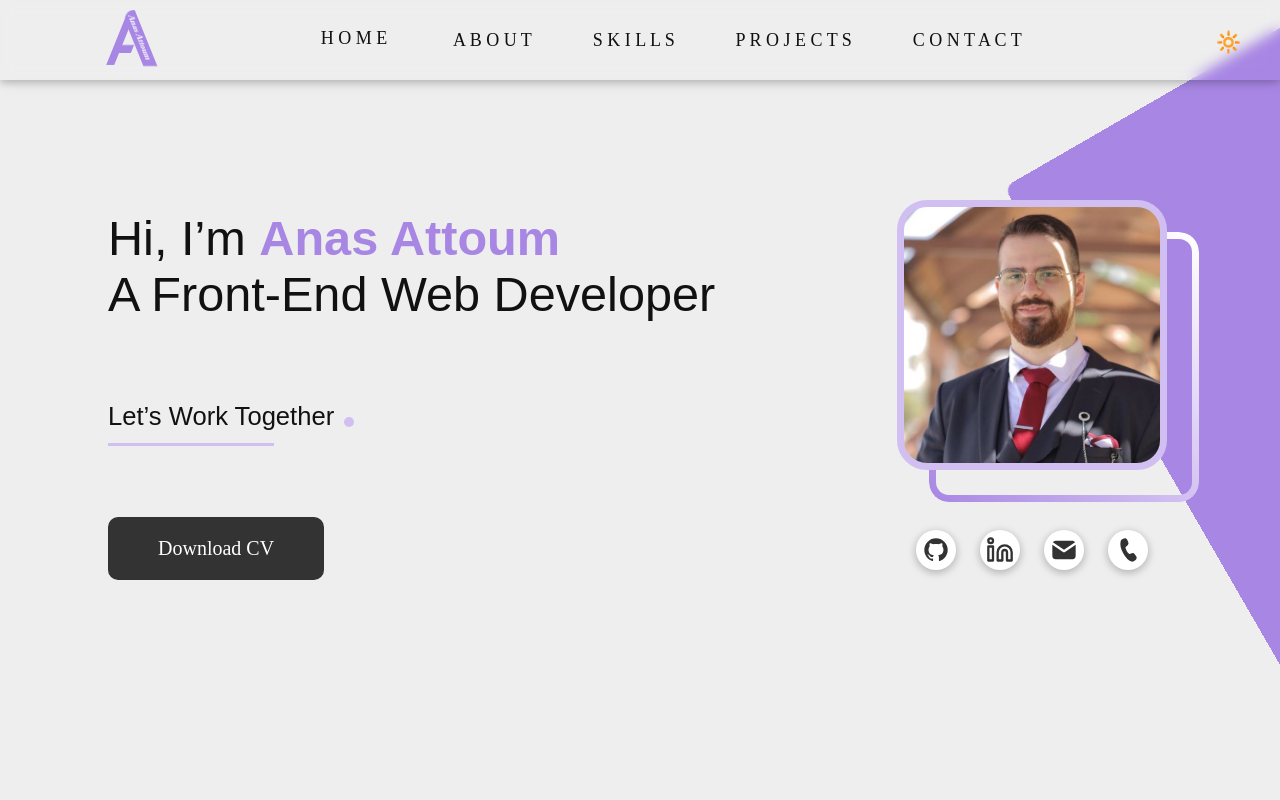
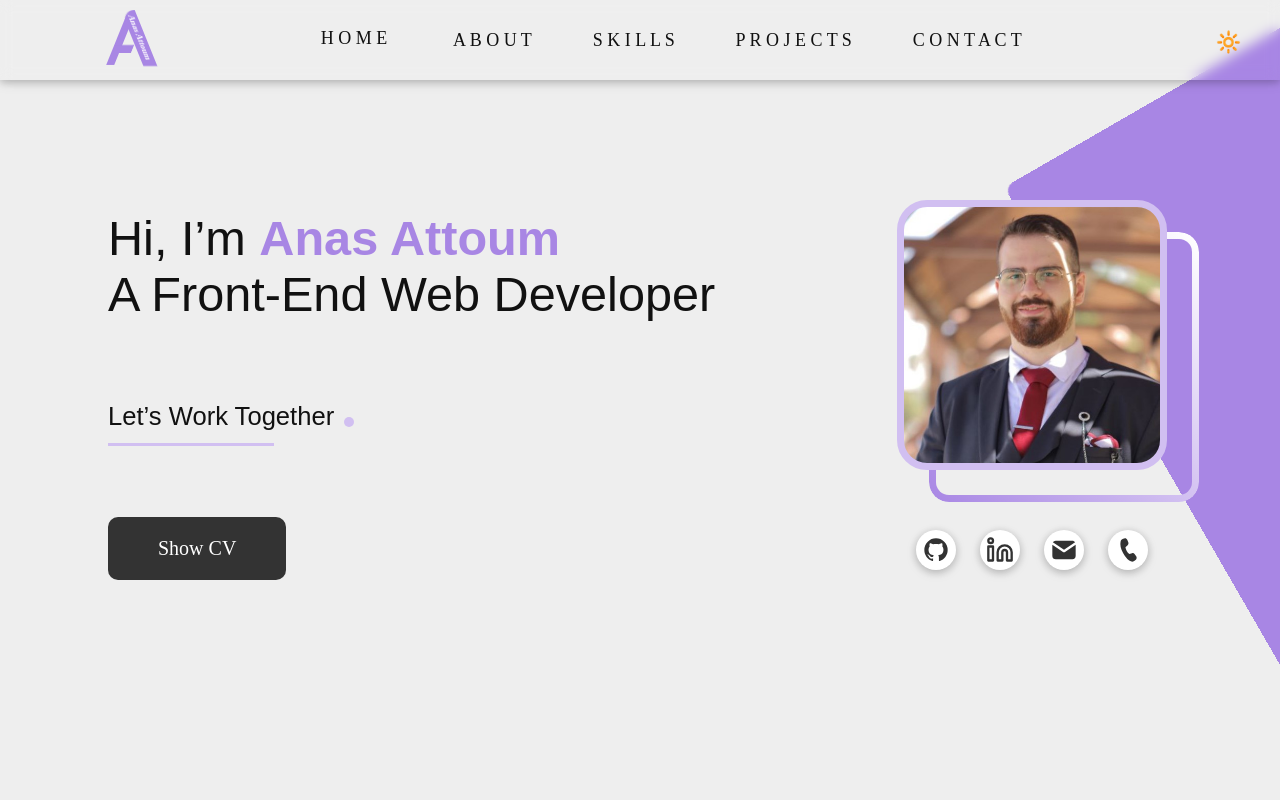
Before and after one commit to AnasAttoum/anas_attoum_portfolio, a React (Create React App) app: page / in a window 1280 px wide. Shown: the top 800 px of the page. Built offline with nearby package versions, Linux system fonts and the light colour scheme; some icons are missing.

Commit message:
Show CV instead of download CV

```diff
--- a/public/locales/de/translation.json
+++ b/public/locales/de/translation.json
@@ -8,6 +8,7 @@
   "frontEndDev": "Ein Front-End Webentwickler",
   "letsWorkTogether": "Lass uns zusammenarbeiten",
   "downloadCV": "Lebenslauf herunterladen",
+  "showCV": "Lebenslauf anzeigen",
   "bit": "Ein bisschen über mich",
   "aboutMe": "Ich war schon immer fasziniert davon, wie Website-Oberflächen gestaltet werden, was meine Reise in die Front-End-Entwicklung inspirierte. Ich begann damit, meine Fähigkeiten im Webdesign mit Figma zu verfeinern und kreative Ideen in ansprechende Visualisierungen umzusetzen. Um diese Designs zum Leben zu erwecken, konzentrierte ich mich darauf, React.js und Next.js zu meistern, wodurch ich interaktive und dynamische Webseiten erstellen kann. Als IT-Ingenieur bin ich bestrebt, kontinuierlich neue Technologien und Techniken zu erlernen, um Benutzererlebnisse zu verbessern und innovative, hochwertige Weblösungen zu entwickeln.",
   "love": "Was ich liebe",
--- a/public/locales/en/translation.json
+++ b/public/locales/en/translation.json
@@ -8,6 +8,7 @@
   "frontEndDev": "A Front-End Web Developer",
   "letsWorkTogether": "Let’s Work Together",
   "downloadCV": "Download CV",
+  "showCV": "Show CV",
   "bit": "A Bit About Me",
   "aboutMe": "I have always been fascinated by how website interfaces are created, which sparked my journey into Front-End development. I began by honing my web design skills using Figma, translating creative ideas into compelling visuals. To bring these designs to life, I focused on mastering React.js and Next.js, enabling me to build interactive and dynamic web pages. As an IT engineer, I am committed to continuously learning new technologies and techniques to enhance user experiences and create innovative, high-quality web solutions.",
   "love": "What I Love",
--- a/src/sections/Main.js
+++ b/src/sections/Main.js
@@ -51,7 +51,8 @@ export default function Main() {
 
                     <p className={styles.endIntro} ref={p2}>{t("letsWorkTogether")}</p>
 
-                    <a href={process.env.PUBLIC_URL + '/Anas_Attoum_CV.pdf'} download='Anas_Attoum_CV.pdf' className={styles.downloadCV} ref={p3}>{t("downloadCV")}</a>
+                    {/* <a href={process.env.PUBLIC_URL + '/Anas_Attoum_CV.pdf'} download='Anas_Attoum_CV.pdf' className={styles.downloadCV} ref={p3}>{t("downloadCV")}</a> */}
+                    <a href="https://drive.google.com/file/d/1B4xQ9jc5EQa4NA9YpPLpz-vFqYE62ivw/preview" target="_blank" rel="noreferrer" className={styles.downloadCV} ref={p3}>{t("showCV")}</a>
 
                 </div>
 
--- a/src/sections/MoreDetailsVideo.js
+++ b/src/sections/MoreDetailsVideo.js
@@ -17,7 +17,7 @@ export default function MoreDetailsVideo(props) {
     useEffect(() => {
         if (videoInView) {
             videoEntry.target.className += ' opacityAnimation'
-            videoEntry.target.style.animationDelay = '1.5s'
+            videoEntry.target.style.animationDelay = '.5s'
 
         }
     }, [
```
Also changed, not shown: 1 other file (tests, documents, lock files or other folders).
